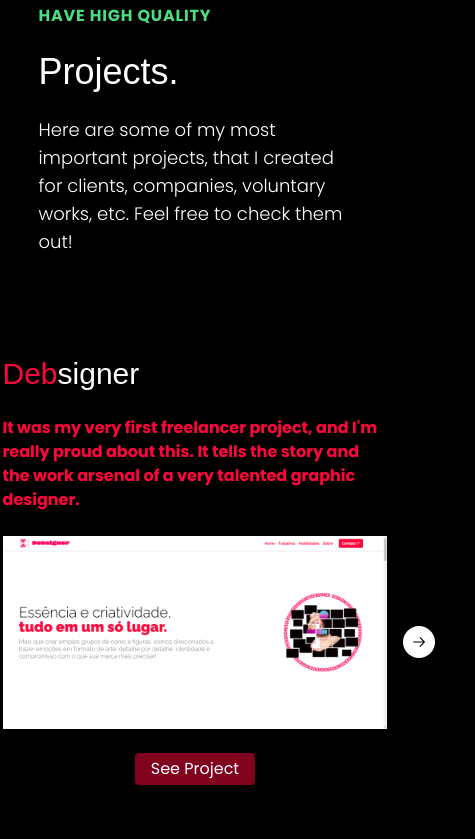
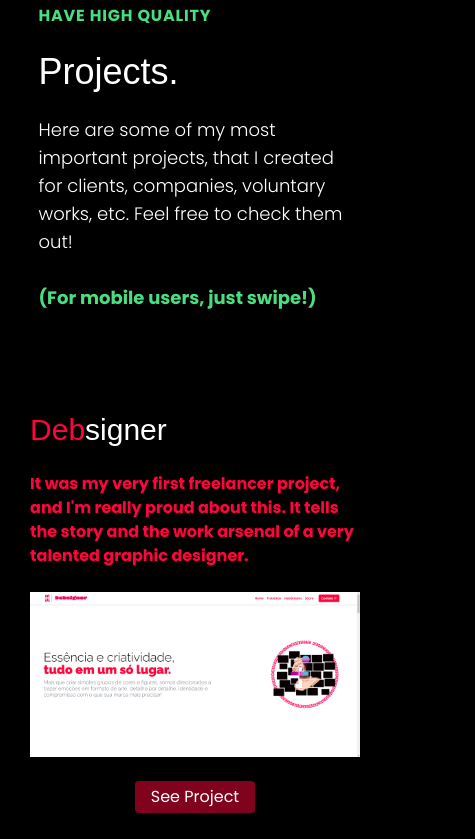
Before and after one commit to sousalmdev/portfoolio, a Next.js app: page / in a window 390 px wide. Shown: the part 1185-2024 px from the top of the page, 475 px wide, since content can reach past the window. Built offline with nearby package versions, Linux system fonts and the light colour scheme; a web font is replaced by a local one.

Commit message:
Add: Swiping mode for mobile and overflow blocking

```diff
--- a/app/components/carrossel.tsx
+++ b/app/components/carrossel.tsx
@@ -24,7 +24,7 @@ import { dm } from "../fonts/dm-sans";
 
 const Carrossel = () => {
   return (
-    <div className="py-5 justify-center w-11/12 md:w-4/5  self-center">
+    <div className="p-5 flex justify-center w-4/5 self-center">
       <div className="w-full flex justify-center items-center">
         <Carousel className="w-3/4 md:self-start self-center ">
           <CarouselContent>
@@ -245,8 +245,8 @@ const Carrossel = () => {
             </CarouselItem>
 
           </CarouselContent>
-          <CarouselPrevious className="bg-white hover:bg-white/50 transition-all  text-black border-none" />
-          <CarouselNext className="bg-white hover:bg-white/50 transition-all   text-black border-none" />
+          <CarouselPrevious className="bg-white hover:bg-white/50 transition-all  text-black border-none sm:block hidden" />
+          <CarouselNext className="bg-white hover:bg-white/50 transition-all   text-black border-none  sm:block hidden" />
         </Carousel>
       </div>
     </div>
--- a/app/components/projects.tsx
+++ b/app/components/projects.tsx
@@ -19,7 +19,13 @@ export const Projects = () => {
         <br />
         <p className=" w-full xl:w-2/5 md:w-4/5 sm:w-4/5 text-lg h-auto md:text-3xl font-light">
           Here are some of my most important projects, that I created for
-        clients, companies, voluntary works, etc. Feel free to check them out!
+          clients, companies, voluntary works, etc. Feel free to check them out!{" "}
+          <br />
+          <br />
+          <span className="text-green-400 font-bold">
+            {" "}
+            (For mobile users, just swipe!)
+          </span>
         </p>
       </div>
 
--- a/app/page.tsx
+++ b/app/page.tsx
@@ -11,7 +11,7 @@ import { Contact } from "./components/contact";
 const Page = () => {
   return (
     <div
-      className={` flex items-center min-h-screen mb-20 flex-col p-2 w-11/12 md:w-3/4 text-white`}
+      className={` flex items-center min-h-screen overflow-hidden mb-20 flex-col p-2 w-11/12 md:w-3/4 text-white`}
     >
       <Introducing />
       <br />
```
